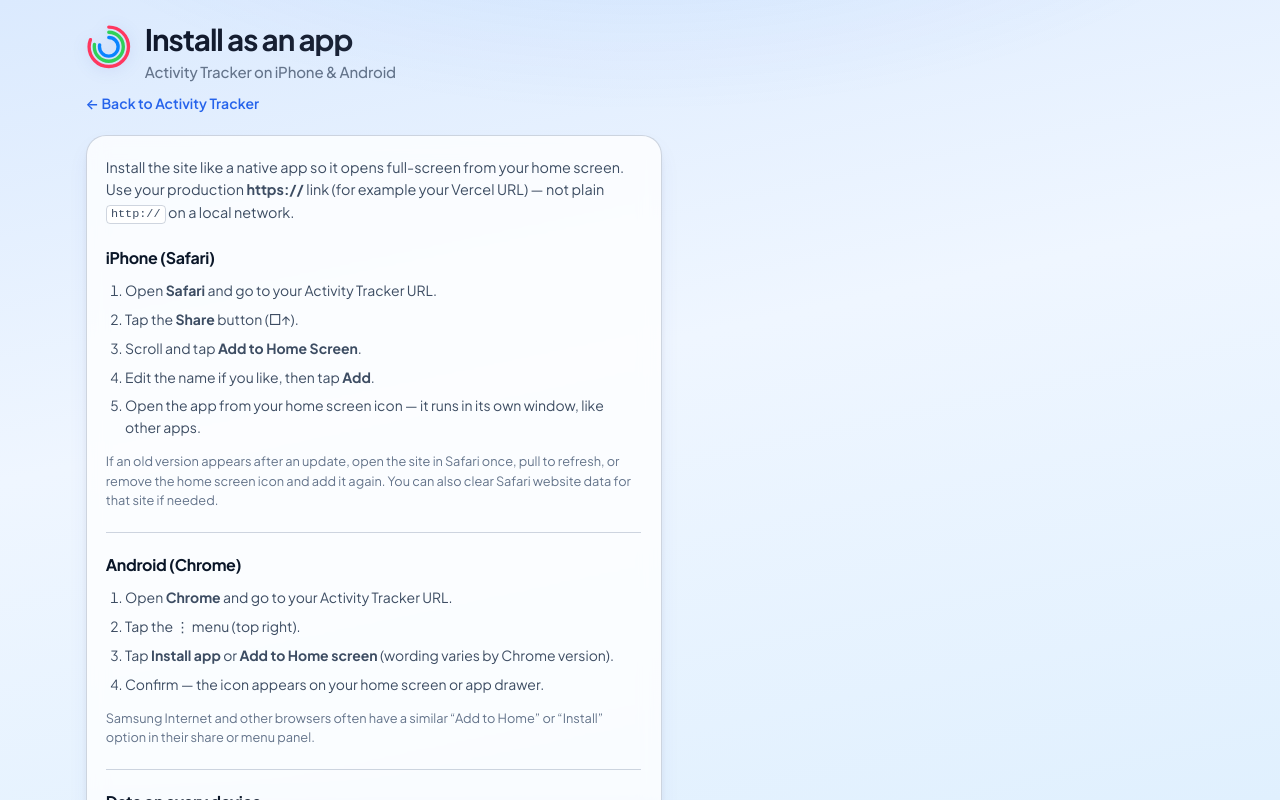
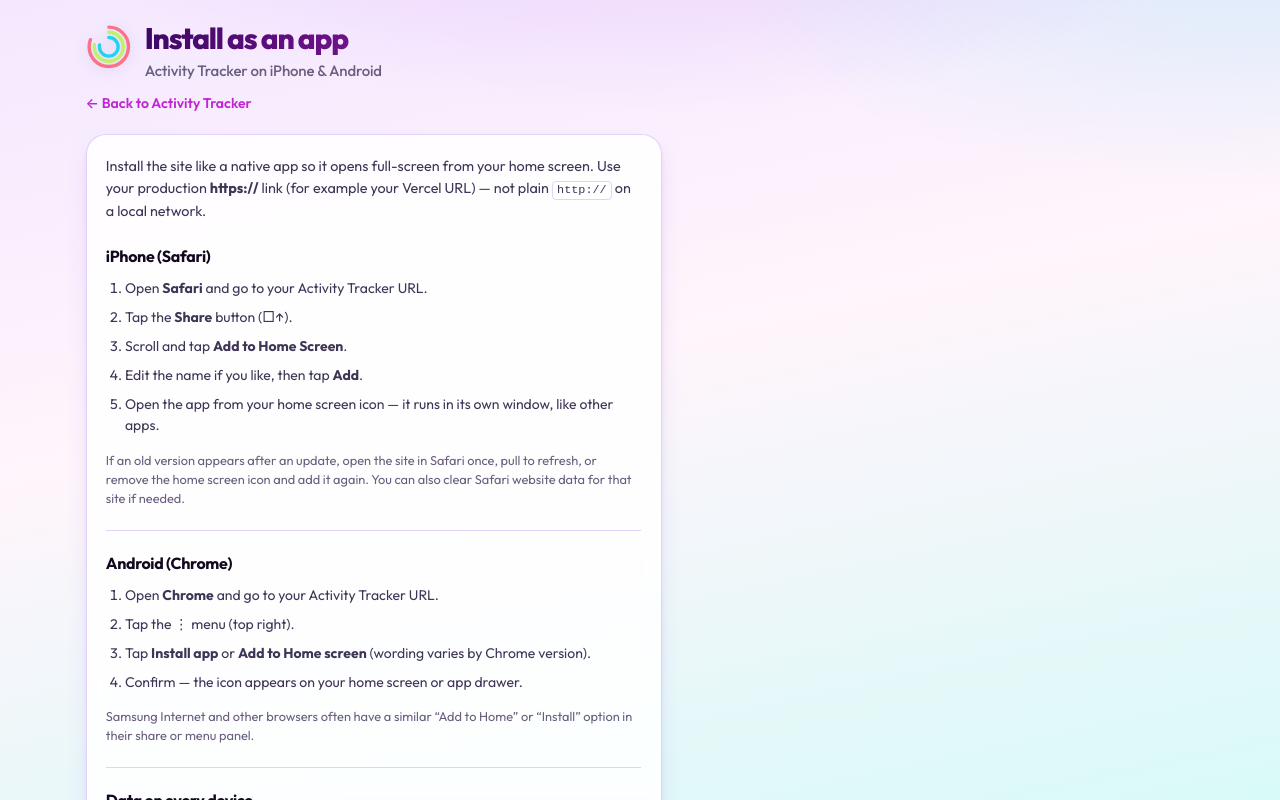
Before and after one commit to abhib891/daily-rings-pwa, a React (Vite) app: page /install in a window 1280 px wide. Shown: the top 800 px of the page. Built offline with nearby package versions, Linux system fonts and the light colour scheme.

Commit message:
style: Aurora Pulse theme (violet–magenta–cyan, Outfit)
Made-with: Cursor

```diff
--- a/index.html
+++ b/index.html
@@ -5,14 +5,14 @@
     <link rel="preconnect" href="https://fonts.googleapis.com" />
     <link rel="preconnect" href="https://fonts.gstatic.com" crossorigin />
     <link
-      href="https://fonts.googleapis.com/css2?family=Plus+Jakarta+Sans:ital,wght@0,400..700;1,500&display=swap"
+      href="https://fonts.googleapis.com/css2?family=Outfit:wght@400..800&display=swap"
       rel="stylesheet"
     />
     <link rel="icon" type="image/svg+xml" href="/favicon.svg" />
     <link rel="apple-touch-icon" href="/apple-touch-icon.png" sizes="180x180" />
     <meta name="viewport" content="width=device-width, initial-scale=1.0, viewport-fit=cover" />
-    <meta name="theme-color" content="#dbeafe" media="(prefers-color-scheme: light)" />
-    <meta name="theme-color" content="#0c1222" media="(prefers-color-scheme: dark)" />
+    <meta name="theme-color" content="#f4e8ff" media="(prefers-color-scheme: light)" />
+    <meta name="theme-color" content="#0a0416" media="(prefers-color-scheme: dark)" />
     <meta name="apple-mobile-web-app-capable" content="yes" />
     <meta name="apple-mobile-web-app-status-bar-style" content="default" />
     <title>Activity Tracker</title>
--- a/src/App.css
+++ b/src/App.css
@@ -107,32 +107,20 @@
 }
 
 .app-mark-ring--outer {
-  stroke: #ff375f;
+  stroke: var(--mark-ring-outer, #ff375f);
 }
 
 .app-mark-ring--mid {
-  stroke: #30d158;
+  stroke: var(--mark-ring-mid, #30d158);
 }
 
 .app-mark-ring--inner {
-  stroke: #0a84ff;
+  stroke: var(--mark-ring-inner, #0a84ff);
 }
 
 @media (prefers-color-scheme: dark) {
   .app-mark {
     filter: drop-shadow(0 2px 12px rgba(0, 0, 0, 0.4));
-  }
-
-  .app-mark-ring--outer {
-    stroke: #ff6b8a;
-  }
-
-  .app-mark-ring--mid {
-    stroke: #4ade80;
-  }
-
-  .app-mark-ring--inner {
-    stroke: #60a5fa;
   }
 }
 
@@ -263,23 +251,17 @@
 
 .app-title {
   font-size: 1.85rem;
-  font-weight: 700;
-  letter-spacing: -0.035em;
-  line-height: 1.15;
+  font-weight: 800;
+  letter-spacing: -0.04em;
+  line-height: 1.12;
   margin: 0 0 0.35rem;
-  background: linear-gradient(115deg, #0f172a 0%, #475569 100%);
+  background: var(
+    --app-title-gradient,
+    linear-gradient(115deg, #0f172a 0%, #475569 100%)
+  );
   -webkit-background-clip: text;
   background-clip: text;
   color: transparent;
-}
-
-@media (prefers-color-scheme: dark) {
-  .app-title {
-    background: linear-gradient(115deg, #f8fafc 0%, #94a3b8 100%);
-    -webkit-background-clip: text;
-    background-clip: text;
-    color: transparent;
-  }
 }
 
 @supports not ((-webkit-background-clip: text) or (background-clip: text)) {
@@ -320,28 +302,19 @@
   padding: 1.05rem 1.2rem 1.1rem;
   border-radius: var(--radius-lg);
   border: 1px solid var(--ring-border);
-  border-left: 3px solid #10b981;
-  background: linear-gradient(
-    118deg,
-    rgba(16, 185, 129, 0.14) 0%,
-    rgba(255, 255, 255, 0.88) 42%,
-    rgba(59, 130, 246, 0.1) 100%
+  border-left: 3px solid var(--app-greeting-border-accent, #10b981);
+  background: var(
+    --app-greeting-bg,
+    linear-gradient(
+      118deg,
+      rgba(16, 185, 129, 0.14) 0%,
+      rgba(255, 255, 255, 0.88) 42%,
+      rgba(59, 130, 246, 0.1) 100%
+    )
   );
   box-shadow: var(--shadow-md);
   backdrop-filter: blur(10px);
   -webkit-backdrop-filter: blur(10px);
-}
-
-@media (prefers-color-scheme: dark) {
-  .app-greeting-card {
-    background: linear-gradient(
-      118deg,
-      rgba(16, 185, 129, 0.18) 0%,
-      rgba(30, 41, 59, 0.88) 48%,
-      rgba(59, 130, 246, 0.14) 100%
-    );
-    border-left-color: #34d399;
-  }
 }
 
 .app-greeting-lead {
@@ -355,19 +328,13 @@
 
 .app-greeting-name {
   font-weight: 800;
-  background: linear-gradient(115deg, #0f766e 0%, #1d4ed8 100%);
+  background: var(
+    --app-greeting-name-gradient,
+    linear-gradient(115deg, #0f766e 0%, #1d4ed8 100%)
+  );
   -webkit-background-clip: text;
   background-clip: text;
   color: transparent;
-}
-
-@media (prefers-color-scheme: dark) {
-  .app-greeting-name {
-    background: linear-gradient(115deg, #5eead4 0%, #93c5fd 100%);
-    -webkit-background-clip: text;
-    background-clip: text;
-    color: transparent;
-  }
 }
 
 @supports not ((-webkit-background-clip: text) or (background-clip: text)) {
@@ -390,17 +357,11 @@
   padding: 1.1rem 1.15rem 1.1rem 1.2rem;
   border-radius: var(--radius-lg);
   border: 1px solid var(--quote-border);
-  border-left: 3px solid #3b82f6;
+  border-left: 3px solid var(--app-quote-border-accent, #3b82f6);
   background: var(--quote-bg);
   backdrop-filter: blur(12px);
   -webkit-backdrop-filter: blur(12px);
   box-shadow: var(--shadow-md);
-}
-
-@media (prefers-color-scheme: dark) {
-  .app-quote {
-    border-left-color: #60a5fa;
-  }
 }
 
 .app-quote-text {
--- a/src/App.tsx
+++ b/src/App.tsx
@@ -36,7 +36,7 @@ import {
 } from './lib/storage'
 import './App.css'
 
-const ACCENTS = ['#ff375f', '#30d158', '#0a84ff', '#bf5af2', '#ff9f0a']
+const ACCENTS = ['#fb7185', '#a3e635', '#22d3ee', '#e879f9', '#fbbf24']
 
 function weekDates(endingOn: string): string[] {
   const out: string[] = []
--- a/src/index.css
+++ b/src/index.css
@@ -1,38 +1,60 @@
+/* Theme: Aurora Pulse — saturated violet / magenta / cyan, high-energy athletic. */
 :root {
-  --font-sans: 'Plus Jakarta Sans', system-ui, -apple-system, 'Segoe UI', Roboto, sans-serif;
-  --text-h: #0a1628;
-  --text: #3d4d63;
-  --text-muted: #64748b;
-  --bg: #dbeafe;
-  --bg-gradient-mid: #eff6ff;
-  --bg-gradient-end: #e0f0fe;
-  --bg-glow: rgba(59, 130, 246, 0.15);
-  --ring-border: rgba(148, 163, 184, 0.45);
-  --ring-border-hover: rgba(100, 116, 139, 0.5);
-  --ring-card-bg: rgba(255, 255, 255, 0.78);
-  --ring-track-muted: #e2e8f0;
-  --input-bg: rgba(255, 255, 255, 0.92);
-  --btn-bg: #1e40af;
-  --btn-bg-hover: #1d4ed8;
+  --font-sans: 'Outfit', system-ui, -apple-system, 'Segoe UI', Roboto, sans-serif;
+  --text-h: #14081f;
+  --text: #3f3556;
+  --text-muted: #6b5f7f;
+  --bg: #f4e8ff;
+  --bg-gradient-mid: #fff5fb;
+  --bg-gradient-end: #d8faf8;
+  --bg-glow: rgba(168, 85, 247, 0.28);
+  --ring-border: rgba(124, 58, 237, 0.22);
+  --ring-border-hover: rgba(147, 51, 234, 0.42);
+  --ring-card-bg: rgba(255, 255, 255, 0.88);
+  --ring-track-muted: #ebe4f5;
+  --ring-label-hover-bg: rgba(124, 58, 237, 0.1);
+  --input-bg: rgba(255, 255, 255, 0.95);
+  --btn-bg: #7c3aed;
+  --btn-bg-hover: #9333ea;
   --btn-fg: #fff;
-  --focus: #2563eb;
-  --risk-border: #fecaca;
-  --risk-glow: rgba(239, 68, 68, 0.2);
-  --risk-text: #b91c1c;
-  --week-open: #94a3b8;
+  --focus: #c026d3;
+  --focus-ring-soft: rgba(192, 38, 211, 0.22);
+  --risk-border: #fecdd3;
+  --risk-glow: rgba(244, 63, 94, 0.18);
+  --risk-text: #be123c;
+  --week-open: #9b8ab5;
   --week-done: #059669;
-  --week-today-bg: rgba(37, 99, 235, 0.08);
-  --quote-bg: rgba(255, 255, 255, 0.65);
-  --quote-border: rgba(148, 163, 184, 0.35);
-  --quote-accent: #1d4ed8;
-  --quote-bar: linear-gradient(180deg, #3b82f6 0%, #1d4ed8 100%);
-  --shadow-sm: 0 1px 2px rgba(15, 23, 42, 0.04);
-  --shadow-md: 0 4px 6px -1px rgba(15, 23, 42, 0.06), 0 10px 24px -6px rgba(30, 64, 175, 0.1);
-  --shadow-lg: 0 12px 40px -12px rgba(15, 23, 42, 0.12), 0 4px 16px rgba(30, 64, 175, 0.08);
+  --week-today-bg: rgba(124, 58, 237, 0.12);
+  --quote-bg: rgba(255, 255, 255, 0.75);
+  --quote-border: rgba(168, 85, 247, 0.32);
+  --quote-accent: #86198f;
+  --quote-bar: linear-gradient(180deg, #d946ef 0%, #7c3aed 100%);
+  --shadow-sm: 0 1px 2px rgba(24, 6, 54, 0.06);
+  --shadow-md:
+    0 4px 6px -1px rgba(24, 6, 54, 0.07), 0 12px 28px -8px rgba(124, 58, 237, 0.18);
+  --shadow-lg: 0 14px 44px -10px rgba(88, 28, 135, 0.22), 0 4px 18px rgba(13, 148, 136, 0.08);
   --radius-sm: 10px;
   --radius-md: 14px;
   --radius-lg: 20px;
   --radius-xl: 24px;
+
+  --mark-ring-outer: #fb7185;
+  --mark-ring-mid: #bef264;
+  --mark-ring-inner: #22d3ee;
+
+  --app-title-gradient: linear-gradient(115deg, #3b0764 0%, #a21caf 40%, #0f766e 100%);
+  --app-greeting-border-accent: #e879f9;
+  --app-greeting-bg: linear-gradient(
+    118deg,
+    rgba(192, 38, 211, 0.14) 0%,
+    rgba(255, 255, 255, 0.92) 44%,
+    rgba(34, 211, 238, 0.16) 100%
+  );
+  --app-greeting-name-gradient: linear-gradient(115deg, #86198f 0%, #0d9488 100%);
+  --app-quote-border-accent: #06b6d4;
+  --goal-card-accent: #c026d3;
+  --goal-card-focus-ring: rgba(192, 38, 211, 0.28);
+  --btn-primary-shadow: 0 2px 14px rgba(91, 33, 182, 0.38);
 
   font-family: var(--font-sans);
   line-height: 1.5;
@@ -46,35 +68,55 @@
 
 @media (prefers-color-scheme: dark) {
   :root {
-    --text-h: #f1f5f9;
-    --text: #94a3b8;
-    --text-muted: #7c8ea3;
-    --bg: #0c1222;
-    --bg-gradient-mid: #111a2e;
-    --bg-gradient-end: #0a0f1a;
-    --bg-glow: rgba(59, 130, 246, 0.12);
-    --ring-border: rgba(71, 85, 105, 0.5);
-    --ring-border-hover: rgba(100, 116, 139, 0.65);
-    --ring-card-bg: rgba(30, 41, 59, 0.72);
-    --ring-track-muted: #1e293b;
-    --input-bg: rgba(30, 41, 59, 0.9);
-    --btn-bg: #3b82f6;
-    --btn-bg-hover: #60a5fa;
-    --btn-fg: #0f172a;
-    --focus: #60a5fa;
-    --risk-border: rgba(127, 29, 29, 0.6);
-    --risk-glow: rgba(248, 113, 113, 0.15);
-    --risk-text: #fca5a5;
-    --week-open: #64748b;
+    --text-h: #faf5ff;
+    --text: #c4b5dc;
+    --text-muted: #9d8bb8;
+    --bg: #0a0416;
+    --bg-gradient-mid: #12082a;
+    --bg-gradient-end: #031f24;
+    --bg-glow: rgba(168, 85, 247, 0.2);
+    --ring-border: rgba(167, 139, 250, 0.28);
+    --ring-border-hover: rgba(192, 132, 252, 0.45);
+    --ring-card-bg: rgba(28, 18, 48, 0.82);
+    --ring-track-muted: #1e1533;
+    --ring-label-hover-bg: rgba(192, 132, 252, 0.12);
+    --input-bg: rgba(30, 21, 52, 0.92);
+    --btn-bg: #a855f7;
+    --btn-bg-hover: #c084fc;
+    --btn-fg: #0f0518;
+    --focus: #f0abfc;
+    --focus-ring-soft: rgba(240, 171, 252, 0.28);
+    --risk-border: rgba(190, 18, 60, 0.45);
+    --risk-glow: rgba(251, 113, 133, 0.12);
+    --risk-text: #fda4af;
+    --week-open: #7c6a9a;
     --week-done: #34d399;
-    --week-today-bg: rgba(59, 130, 246, 0.15);
-    --quote-bg: rgba(30, 41, 59, 0.55);
-    --quote-border: rgba(71, 85, 105, 0.45);
-    --quote-accent: #93c5fd;
-    --quote-bar: linear-gradient(180deg, #60a5fa 0%, #3b82f6 100%);
-    --shadow-sm: 0 1px 2px rgba(0, 0, 0, 0.2);
-    --shadow-md: 0 4px 12px rgba(0, 0, 0, 0.35), 0 0 0 1px rgba(255, 255, 255, 0.04);
-    --shadow-lg: 0 16px 48px -12px rgba(0, 0, 0, 0.45);
+    --week-today-bg: rgba(168, 85, 247, 0.18);
+    --quote-bg: rgba(22, 14, 40, 0.72);
+    --quote-border: rgba(124, 58, 237, 0.35);
+    --quote-accent: #e9d5ff;
+    --quote-bar: linear-gradient(180deg, #e879f9 0%, #7c3aed 100%);
+    --shadow-sm: 0 1px 2px rgba(0, 0, 0, 0.25);
+    --shadow-md: 0 4px 14px rgba(0, 0, 0, 0.4), 0 0 0 1px rgba(255, 255, 255, 0.05);
+    --shadow-lg: 0 18px 50px -12px rgba(0, 0, 0, 0.55);
+
+    --mark-ring-outer: #fb7185;
+    --mark-ring-mid: #a3e635;
+    --mark-ring-inner: #22d3ee;
+
+    --app-title-gradient: linear-gradient(115deg, #fae8ff 0%, #f0abfc 42%, #5eead4 100%);
+    --app-greeting-border-accent: #f0abfc;
+    --app-greeting-bg: linear-gradient(
+      118deg,
+      rgba(192, 38, 211, 0.22) 0%,
+      rgba(30, 21, 52, 0.9) 48%,
+      rgba(34, 211, 238, 0.12) 100%
+    );
+    --app-greeting-name-gradient: linear-gradient(115deg, #f0abfc 0%, #5eead4 100%);
+    --app-quote-border-accent: #22d3ee;
+    --goal-card-accent: #e879f9;
+    --goal-card-focus-ring: rgba(232, 121, 249, 0.35);
+    --btn-primary-shadow: 0 2px 18px rgba(168, 85, 247, 0.38);
   }
 }
 
@@ -95,6 +137,7 @@ body {
   padding-right: env(safe-area-inset-right, 0);
   padding-bottom: env(safe-area-inset-bottom, 0);
   background:
+    radial-gradient(ellipse 85% 55% at 100% -5%, rgba(34, 211, 238, 0.14), transparent 52%),
     radial-gradient(ellipse 100% 80% at 50% -30%, var(--bg-glow), transparent 55%),
     linear-gradient(168deg, var(--bg) 0%, var(--bg-gradient-mid) 45%, var(--bg-gradient-end) 100%);
   background-attachment: fixed;
--- a/vite.config.ts
+++ b/vite.config.ts
@@ -27,8 +27,8 @@ export default defineConfig(({ mode }) => {
         name: 'Activity Tracker',
         short_name: 'Activity',
         description: 'Track daily habits — rings, week view, and gentle never-miss-twice nudges.',
-        theme_color: '#dbeafe',
-        background_color: '#eff6ff',
+        theme_color: '#f4e8ff',
+        background_color: '#fff5fb',
         display: 'standalone',
         orientation: 'portrait',
         start_url: '/',
```
Also changed, not shown: src/components/AuthPanel.css (+2 -14 lines), src/components/GoalLineCard.css (+2 -14 lines), src/components/Ring.css (+1 -7 lines).
